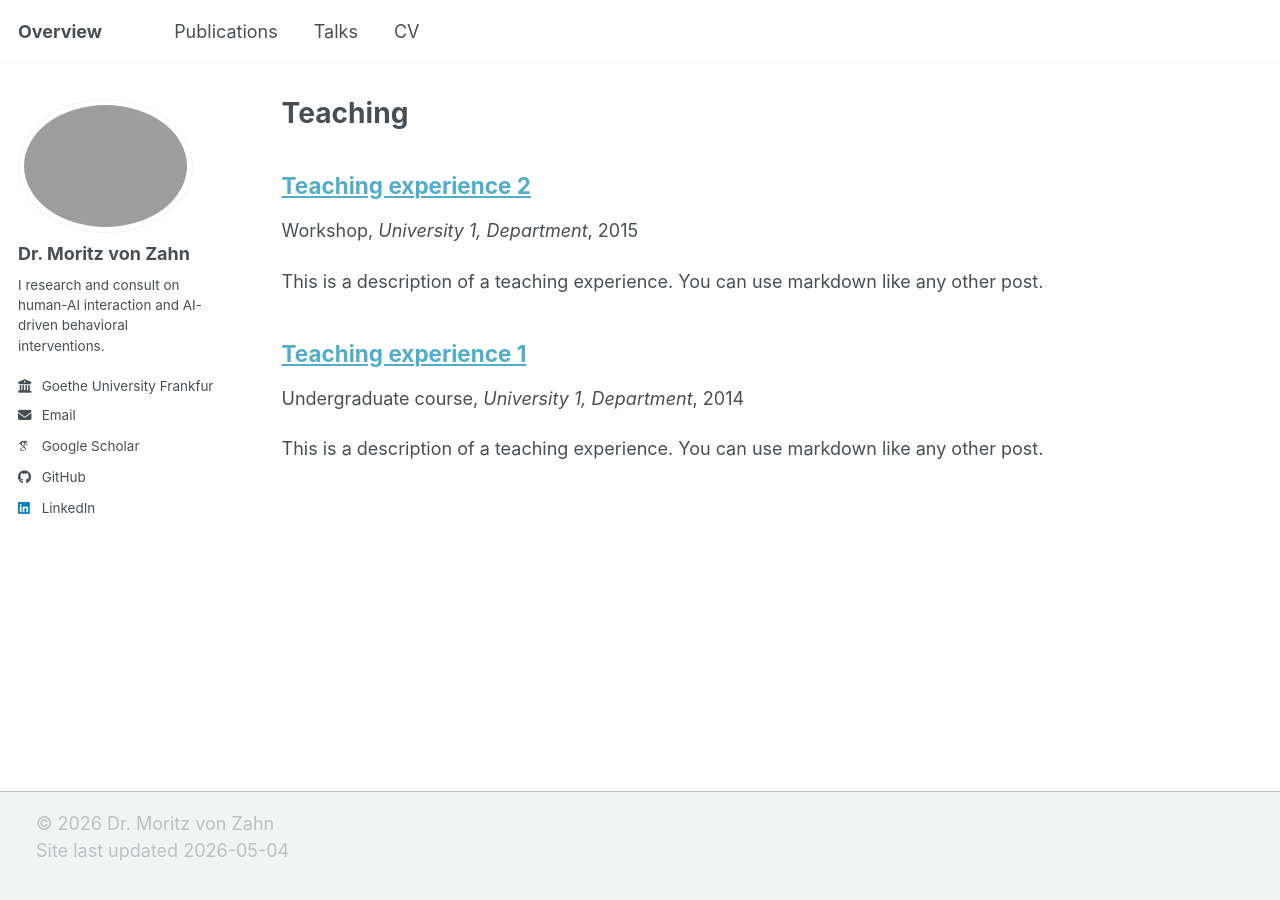
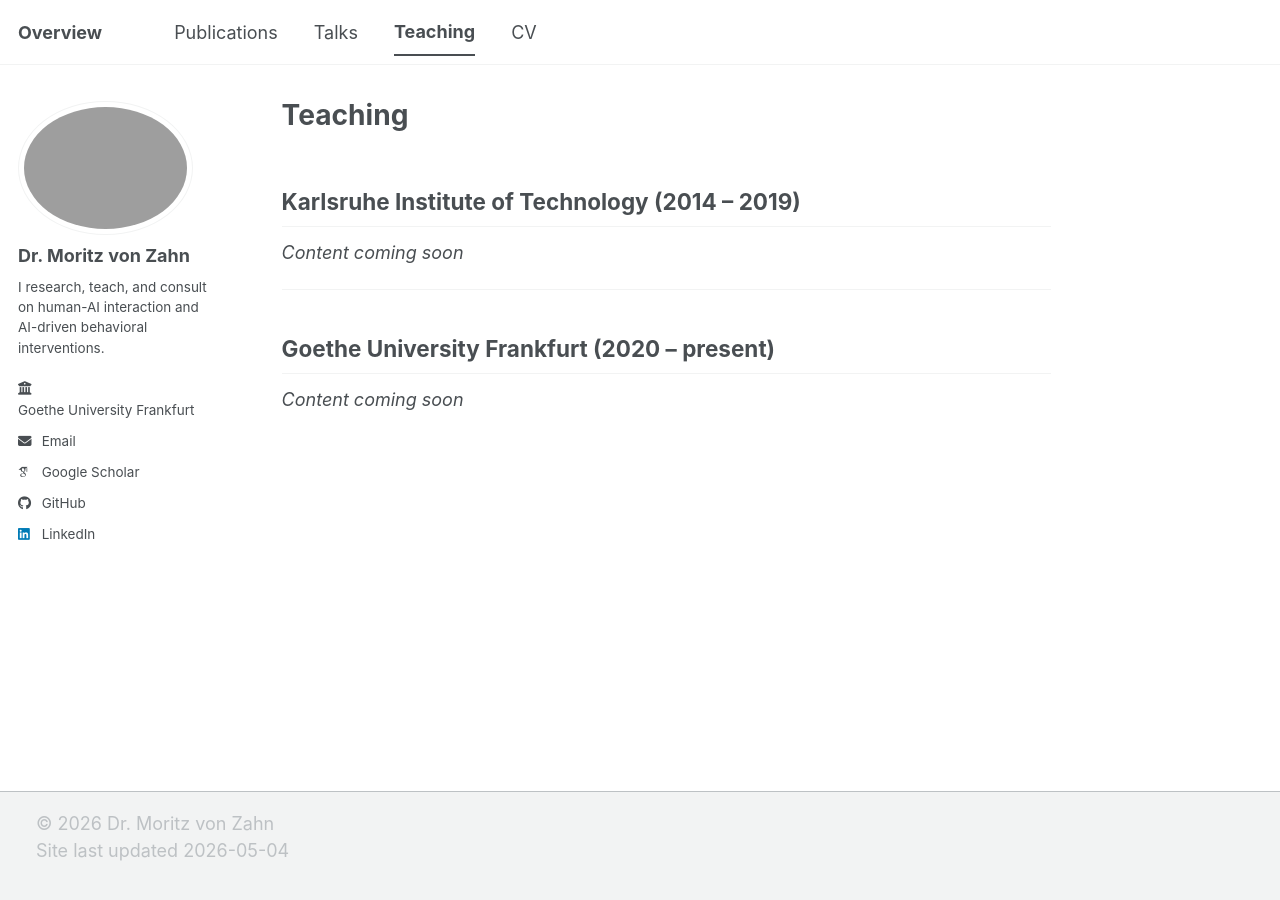
Before and after one commit to moritzvz/moritzvz.github.io, a Jekyll site: the page built from _pages/teaching.md, in a window 1280 px wide. Built offline with Jekyll 4.4.1, drawn with Linux system fonts in a browser that asks for light colours; some web fonts are replaced; a script bundle is joined from its source files by our own code; library files that are not in the unit come from our copies.

Commit message:
Add Teaching tab, update bio, linkify employer, remove Follow button
- Bio updated to include "teach" alongside research and consulting
- Goethe University Frankfurt in sidebar is now a clickable link (employer_url in _config.yml)
- Removed the Follow button from the author sidebar
- Added Teaching page (simple Markdown, easy to edit on GitHub) and wired it into navigation between Talks and CV

Co-Authored-By: Claude Sonnet 4.6 <noreply@anthropic.com>

```diff
--- a/_config.yml
+++ b/_config.yml
@@ -26,9 +26,10 @@ author:
   avatar           : "profile_pic.png"
   name             : "Dr. Moritz von Zahn"
   pronouns         : # example: "she/her"
-  bio              : "I research and consult on human-AI interaction and AI-driven behavioral interventions."
+  bio              : "I research, teach, and consult on human-AI interaction and AI-driven behavioral interventions."
   location         : # "Frankfurt, Germany"
   employer         : "Goethe University Frankfurt"
+  employer_url     : "https://www.uni-frankfurt.de/en"
   uri              : # URL
   email            : "vzahn@its.uni-frankfurt.de"
 
--- a/_data/navigation.yml
+++ b/_data/navigation.yml
@@ -14,8 +14,8 @@ main:
   - title: "Talks"
     url: /talks/
 
-  # - title: "Teaching"
-  #  url: /teaching/
+  - title: "Teaching"
+    url: /teaching/
 
   # - title: "Portfolio"
   #  url: /portfolio/
--- a/_includes/author-profile.html
+++ b/_includes/author-profile.html
@@ -21,14 +21,13 @@
   </div>
 
   <div class="author__urls-wrapper">
-    <button class="btn btn--inverse">Follow</button>
     <ul class="author__urls social-icons">
       <!-- Font Awesome icons / Biographic information  -->
       {% if author.location %}
         <li class="author__desktop"><i class="fas fa-fw fa-location-dot icon-pad-right" aria-hidden="true"></i>{{ author.location }}</li>
       {% endif %}
       {% if author.employer %}
-        <li class="author__desktop"><i class="fas fa-fw fa-building-columns icon-pad-right" aria-hidden="true"></i>{{ author.employer }}</li>
+        <li class="author__desktop"><i class="fas fa-fw fa-building-columns icon-pad-right" aria-hidden="true"></i>{% if author.employer_url %}<a href="{{ author.employer_url }}">{{ author.employer }}</a>{% else %}{{ author.employer }}{% endif %}</li>
       {% endif %}
       {% if author.uri %}
         <li><a href="{{ author.uri }}"><i class="fas fa-fw fa-link icon-pad-right" aria-hidden="true"></i>{{ site.data.ui-text[site.locale].website_label | default: "Website" }}</a></li>
--- a/_pages/teaching.html
+++ /dev/null
@@ -1,12 +0,0 @@
----
-layout: archive
-title: "Teaching"
-permalink: /teaching/
-author_profile: true
----
-
-{% include base_path %}
-
-{% for post in site.teaching reversed %}
-  {% include archive-single.html %}
-{% endfor %}
--- /dev/null
+++ b/_pages/teaching.md
@@ -0,0 +1,16 @@
+---
+layout: single
+title: "Teaching"
+permalink: /teaching/
+author_profile: true
+---
+
+## Karlsruhe Institute of Technology (2014 – 2019)
+
+*Content coming soon*
+
+---
+
+## Goethe University Frankfurt (2020 – present)
+
+*Content coming soon*
```
